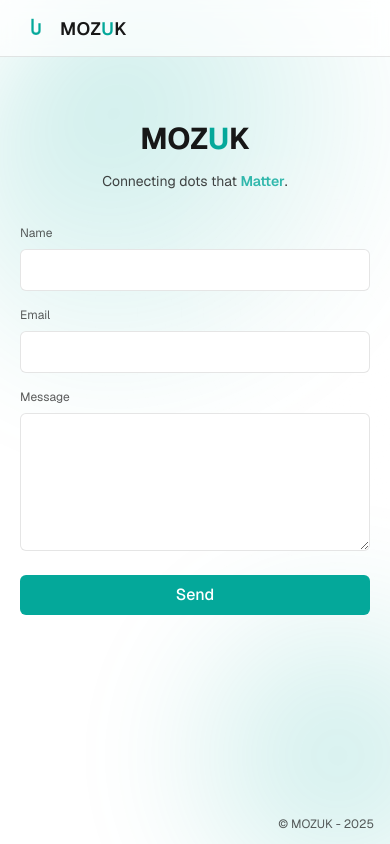
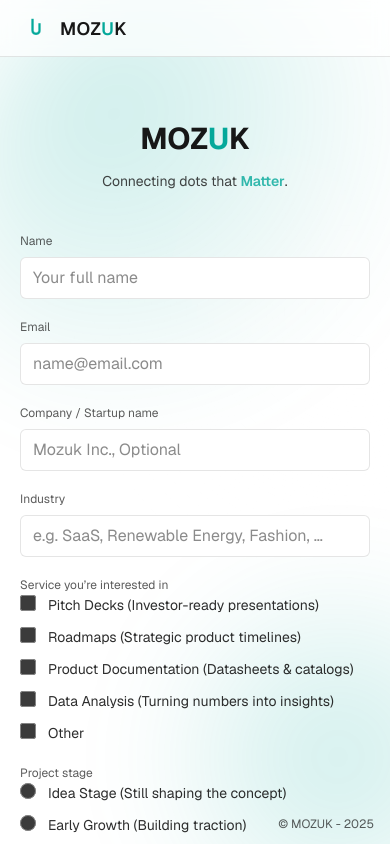
Before and after one commit to Drakhtar359/mozuk-site, a Next.js app in the folder apps/web/: page /mozuk-form in a window 390 px wide. Shown: the top 844 px of the page. Built offline with nearby package versions, Linux system fonts and the light colour scheme.

Commit message:
ui: modern responsive form on /mozuk-form (checkboxes, radios, hover transitions)

```diff
--- a/apps/web/src/app/mozuk-form/page.tsx
+++ b/apps/web/src/app/mozuk-form/page.tsx
@@ -1,9 +1,21 @@
 "use client";
 
-import { useState } from "react";
+import { useMemo, useState } from "react";
 
 export default function MozukForm() {
   const [sent, setSent] = useState(false);
+  const [wantsOther, setWantsOther] = useState(false);
+  const [stage, setStage] = useState<string>("");
+  const services = useMemo(
+    () => [
+      { key: "pitch", label: "Pitch Decks (Investor-ready presentations)" },
+      { key: "roadmaps", label: "Roadmaps (Strategic product timelines)" },
+      { key: "docs", label: "Product Documentation (Datasheets & catalogs)" },
+      { key: "analytics", label: "Data Analysis (Turning numbers into insights)" },
+      { key: "other", label: "Other" },
+    ],
+    []
+  );
 
   return (
     <main className="mx-auto max-w-2xl px-5 py-16">
@@ -15,47 +27,129 @@ export default function MozukForm() {
       </p>
 
       <form
-        className="mt-8 grid gap-4"
+        className="mt-10 grid gap-5"
         onSubmit={(e) => {
           e.preventDefault();
           setSent(true);
         }}
       >
+        {/* Name */}
         <label className="grid gap-2">
           <span className="text-xs opacity-70">Name</span>
           <input
             type="text"
             name="name"
+            placeholder="Your full name"
             required
-            className="rounded-md border border-black/10 dark:border-white/10 bg-background px-3 py-2 outline-none focus:ring-2 focus:ring-[var(--brand)]"
+            className="rounded-md border border-black/10 dark:border-white/10 bg-background px-3 py-2 outline-none transition focus:ring-2 focus:ring-[var(--brand)]"
           />
         </label>
 
+        {/* Email */}
         <label className="grid gap-2">
           <span className="text-xs opacity-70">Email</span>
           <input
             type="email"
             name="email"
+            placeholder="name@email.com"
             required
-            className="rounded-md border border-black/10 dark:border-white/10 bg-background px-3 py-2 outline-none focus:ring-2 focus:ring-[var(--brand)]"
+            className="rounded-md border border-black/10 dark:border-white/10 bg-background px-3 py-2 outline-none transition focus:ring-2 focus:ring-[var(--brand)]"
           />
         </label>
 
+        {/* Company */}
         <label className="grid gap-2">
-          <span className="text-xs opacity-70">Message</span>
-          <textarea
-            name="message"
-            rows={5}
-            required
-            className="rounded-md border border-black/10 dark:border-white/10 bg-background px-3 py-2 outline-none focus:ring-2 focus:ring-[var(--brand)]"
+          <span className="text-xs opacity-70">Company / Startup name</span>
+          <input
+            type="text"
+            name="company"
+            placeholder="Mozuk Inc., Optional"
+            className="rounded-md border border-black/10 dark:border-white/10 bg-background px-3 py-2 outline-none transition focus:ring-2 focus:ring-[var(--brand)]"
           />
         </label>
 
+        {/* Industry */}
+        <label className="grid gap-2">
+          <span className="text-xs opacity-70">Industry</span>
+          <input
+            type="text"
+            name="industry"
+            placeholder="e.g. SaaS, Renewable Energy, Fashion, …"
+            className="rounded-md border border-black/10 dark:border-white/10 bg-background px-3 py-2 outline-none transition focus:ring-2 focus:ring-[var(--brand)]"
+          />
+        </label>
+
+        {/* Services */}
+        <fieldset className="grid gap-3">
+          <legend className="text-xs opacity-70">Service you’re interested in</legend>
+          <div className="grid gap-2">
+            {services.map((s) => (
+              <label key={s.key} className="inline-flex items-start gap-3 cursor-pointer">
+                <input
+                  type="checkbox"
+                  name="services"
+                  value={s.key}
+                  onChange={(e) => {
+                    if (s.key === "other") setWantsOther(e.currentTarget.checked);
+                  }}
+                  className="mt-0.5 h-4 w-4 rounded border-black/20 dark:border-white/20 text-[var(--brand)] focus:ring-[var(--brand)] transition"
+                />
+                <span className="text-sm/6 opacity-90">{s.label}</span>
+              </label>
+            ))}
+          </div>
+          {wantsOther && (
+            <input
+              type="text"
+              name="otherService"
+              placeholder="Describe other service…"
+              className="mt-1 rounded-md border border-black/10 dark:border-white/10 bg-background px-3 py-2 outline-none transition focus:ring-2 focus:ring-[var(--brand)]"
+            />
+          )}
+        </fieldset>
+
+        {/* Stage */}
+        <fieldset className="grid gap-3">
+          <legend className="text-xs opacity-70">Project stage</legend>
+          <div className="grid gap-2">
+            {[
+              { key: "idea", label: "Idea Stage (Still shaping the concept)" },
+              { key: "growth", label: "Early Growth (Building traction)" },
+              { key: "scaling", label: "Scaling (Expanding fast)" },
+            ].map((opt) => (
+              <label key={opt.key} className="inline-flex items-start gap-3 cursor-pointer">
+                <input
+                  type="radio"
+                  name="stage"
+                  value={opt.key}
+                  checked={stage === opt.key}
+                  onChange={() => setStage(opt.key)}
+                  className="mt-0.5 h-4 w-4 border-black/20 dark:border-white/20 text-[var(--brand)] focus:ring-[var(--brand)] transition"
+                />
+                <span className="text-sm/6 opacity-90">{opt.label}</span>
+              </label>
+            ))}
+          </div>
+        </fieldset>
+
+        {/* Message */}
+        <label className="grid gap-2">
+          <span className="text-xs opacity-70">Message / Details</span>
+          <textarea
+            name="message"
+            rows={6}
+            placeholder="Tell us about your project, goals, or challenges…"
+            className="rounded-md border border-black/10 dark:border-white/10 bg-background px-3 py-2 outline-none transition focus:ring-2 focus:ring-[var(--brand)]"
+            required
+          />
+        </label>
+
+        {/* Submit */}
         <button
           type="submit"
-          className="mt-2 inline-flex items-center justify-center rounded-md bg-[var(--brand)] px-4 py-2 text-white font-medium hover:opacity-90 transition"
+          className="mt-2 inline-flex items-center justify-center rounded-md bg-[var(--brand)] px-5 py-2.5 text-white font-medium shadow-sm transition duration-200 hover:opacity-95 hover:scale-[1.01] active:scale-[0.99]"
         >
-          Send
+          Connect the Dots 🚀
         </button>
 
         {sent && (
```
